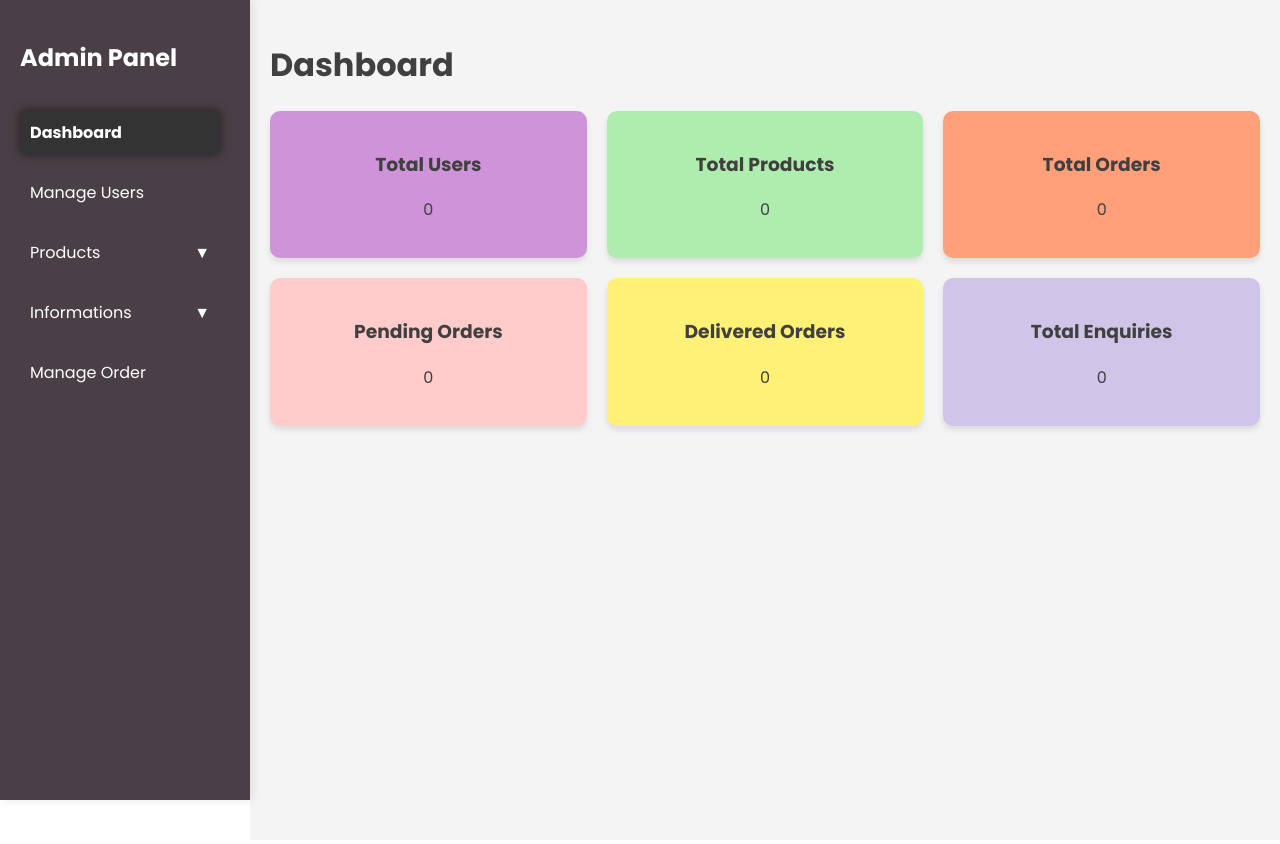
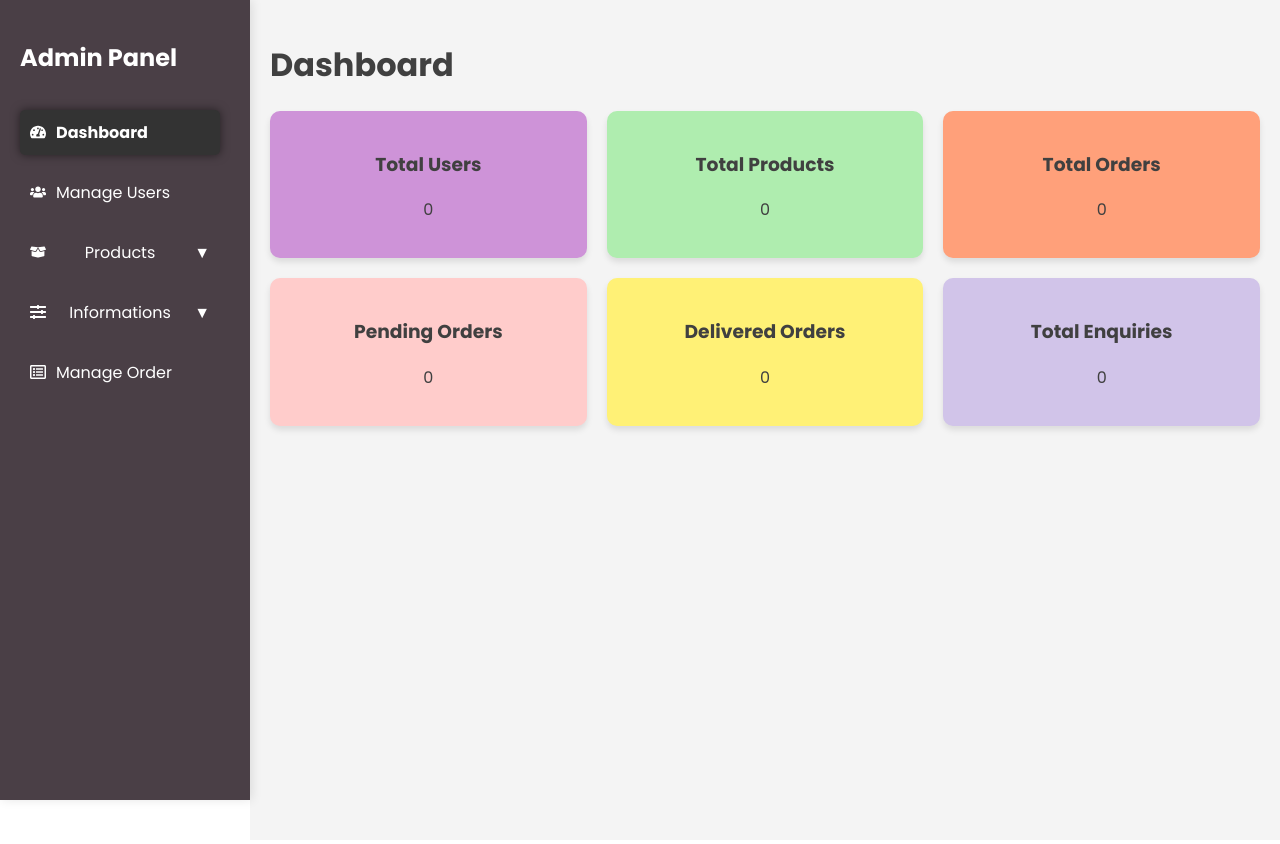
Before and after one commit to AlkaSinha5/Merm_ecomm, a React (Create React App) app in the folder client/: page /admin/dashboard in a window 1280 px wide. Shown: the top 844 px of the page. Built offline with nearby package versions, Linux system fonts and the light colour scheme; no server answers.

Commit message:
Side bar icom add

```diff
--- a/client/src/components/SideBar.jsx
+++ b/client/src/components/SideBar.jsx
@@ -1,6 +1,8 @@
 import React, { useState } from "react";
 import { Link, useLocation } from "react-router-dom";
 import styled from "styled-components";
+import { FaTachometerAlt, FaUsers, FaBoxOpen, FaRegListAlt, FaSlidersH, FaEnvelope, FaMapMarkerAlt, FaTag } from "react-icons/fa";
+import { FiChevronRight } from "react-icons/fi";
 
 // Styled Components for Sidebar
 const SidebarContainer = styled.div`
@@ -19,7 +21,8 @@ const SidebarLink = styled(Link)`
   padding: 10px;
   border-radius: 5px;
   transition: background 0.3s ease;
-  display: block;
+  display: flex;
+  align-items: center;
 
   &.active {
     background: #333;
@@ -29,6 +32,10 @@ const SidebarLink = styled(Link)`
 
   &:hover {
     background: #555;
+  }
+
+  svg {
+    margin-right: 10px;
   }
 `;
 
@@ -85,18 +92,21 @@ const Sidebar = () => {
         to="/admin/dashboard"
         className={location.pathname === "/admin/dashboard" ? "active" : ""}
       >
+        <FaTachometerAlt />
         Dashboard
       </SidebarLink>
       <SidebarLink
         to="/admin/users"
         className={location.pathname === "/admin/users" ? "active" : ""}
       >
+        <FaUsers />
         Manage Users
       </SidebarLink>
 
       {/* Products Section */}
       <SidebarItem>
         <MainLink onClick={() => setIsProductsOpen(!isProductsOpen)}>
+          <FaBoxOpen />
           Products
           <span>{isProductsOpen ? "▲" : "▼"}</span>
         </MainLink>
@@ -105,24 +115,28 @@ const Sidebar = () => {
             to="/admin/category"
             className={location.pathname === "/admin/category" ? "active" : ""}
           >
+            <FaTag />
             Add Category
           </SubLink>
           <SubLink
             to="/admin/subcategory"
             className={location.pathname === "/admin/subcategory" ? "active" : ""}
           >
+            <FaTag />
             Add Sub Category
           </SubLink>
           <SubLink
             to="/admin/products"
             className={location.pathname === "/admin/products" ? "active" : ""}
           >
+            <FaBoxOpen />
             Add Product
           </SubLink>
           <SubLink
             to="/admin/products/list"
             className={location.pathname === "/admin/products/list" ? "active" : ""}
           >
+            <FaRegListAlt />
             Product List
           </SubLink>
         </SubLinks>
@@ -131,6 +145,7 @@ const Sidebar = () => {
       {/* Informations Section */}
       <SidebarItem>
         <MainLink onClick={() => setIsInformationsOpen(!isInformationsOpen)}>
+          <FaSlidersH />
           Informations
           <span>{isInformationsOpen ? "▲" : "▼"}</span>
         </MainLink>
@@ -139,27 +154,30 @@ const Sidebar = () => {
             to="/admin/slidder"
             className={location.pathname === "/admin/slidder" ? "active" : ""}
           >
+            <FaSlidersH />
             Slider
           </SubLink>
           <SubLink
             to="/admin/enquiry"
             className={location.pathname === "/admin/enquiry" ? "active" : ""}
           >
+            <FaEnvelope />
             Enquiry
           </SubLink>
           <SubLink
             to="/admin/address"
             className={location.pathname === "/admin/address" ? "active" : ""}
           >
+            <FaMapMarkerAlt />
             Address
           </SubLink>
           <SubLink
             to="/admin/coupon"
             className={location.pathname === "/admin/coupon" ? "active" : ""}
           >
+            <FaTag />
             Coupon
           </SubLink>
-
         </SubLinks>
       </SidebarItem>
 
@@ -167,6 +185,7 @@ const Sidebar = () => {
         to="/admin/order"
         className={location.pathname === "/admin/order" ? "active" : ""}
       >
+        <FaRegListAlt />
         Manage Order
       </SidebarLink>
     </SidebarContainer>
```
